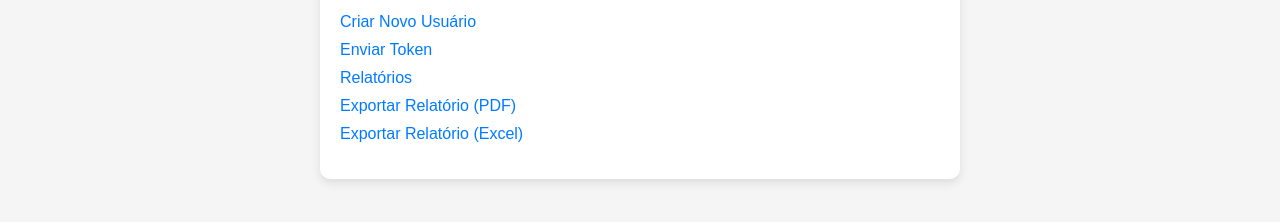
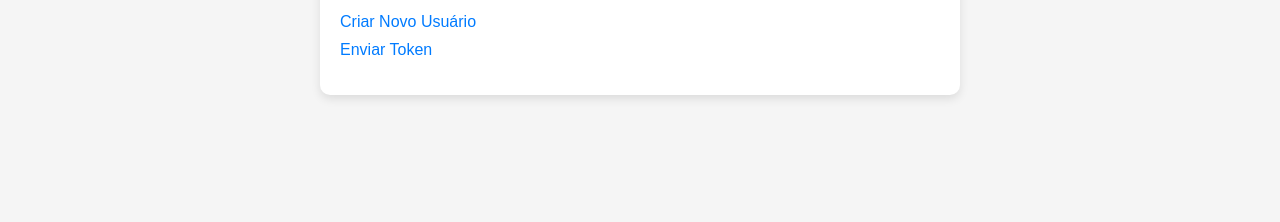
Before and after one commit to JuniorLisboaDev/Projeto-Java, a website: page views/painel_administrador.html in a window 1280 px wide. Shown: the part 298-520 px from the top of the page. Drawn offline with Linux system fonts and the light colour scheme.

Commit message:
Atualização 5

```diff
--- a/views/painel_administrador.html
+++ b/views/painel_administrador.html
@@ -24,9 +24,6 @@
         <ul style="list-style-type: none; padding: 0;">
             <li style="margin-bottom: 10px;"><a href="/criar_usuario" style="color: #007bff; text-decoration: none;">Criar Novo Usuário</a></li>
             <li style="margin-bottom: 10px;"><a href="/enviar_token" style="color: #007bff; text-decoration: none;">Enviar Token</a></li>
-            <li style="margin-bottom: 10px;"><a href="/relatorios" style="color: #007bff; text-decoration: none;">Relatórios</a></li>
-            <li style="margin-bottom: 10px;"><a href="/exportar_pdf" style="color: #007bff; text-decoration: none;">Exportar Relatório (PDF)</a></li>
-            <li style="margin-bottom: 10px;"><a href="/exportar_excel" style="color: #007bff; text-decoration: none;">Exportar Relatório (Excel)</a></li>
         </ul>
     </div>
 </body>
```
Also changed, not shown: views/painel_colaborador.html (+0 -1 lines).
